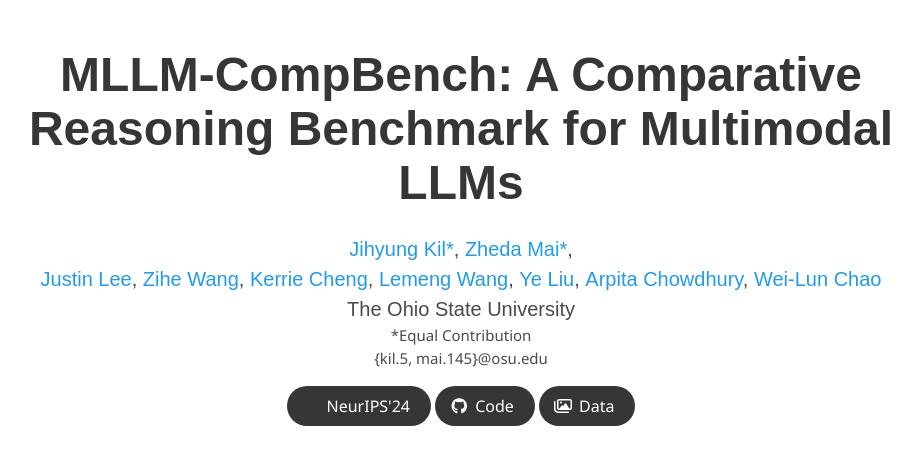
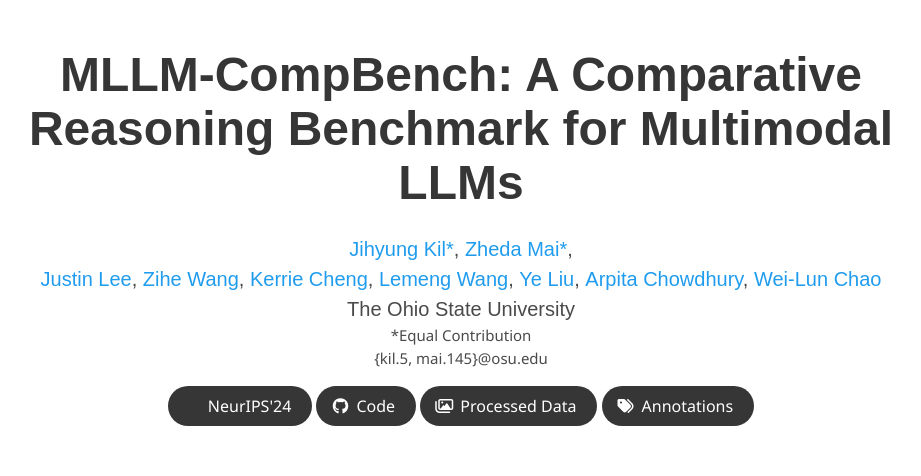
Before and after one commit to CompBench/compbench.github.io, a plain HTML site: page index.html in a window 1280 px wide. Shown: the top 476 px of the page, without its empty margins (179-1100 px from the left). Drawn offline with nearby package versions, Linux system fonts and the light colour scheme; some icons are missing; a web font is replaced by a local one.

Commit message:
Update index.html

```diff
--- a/index.html
+++ b/index.html
@@ -140,13 +140,24 @@
               </span>
               <!-- Dataset Link. -->
               <span class="link-block">
-                <a href="https://buckeyemailosu-my.sharepoint.com/:f:/g/personal/kil_5_buckeyemail_osu_edu/EjQE4wriHJ1Fm0-Fk3PLuyAB-pyYVqys0eHWRFZwaEymuQ"
+                <a href="https://buckeyemailosu-my.sharepoint.com/:u:/g/personal/mai_145_buckeyemail_osu_edu/EVqhyAIakNJOpoxfdRRJJpEBe83BUNscCniND7dlBntLwg?e=tVcKkY"
                    class="external-link button is-normal is-rounded is-dark">
                   <span class="icon">
                       <i class="far fa-images"></i>
                   </span>
-                  <span>Data</span>
+                  <span>Processed Data</span>
                   </a>
+              </span>
+                            <!-- Dataset Link. -->
+              <span class="link-block">
+                <a href="https://buckeyemailosu-my.sharepoint.com/:u:/g/personal/mai_145_buckeyemail_osu_edu/EfUoALjaXXZBgggwQPQ8_j0Bgg7DwIsXJWK_3Drup1o_lQ?e=Y0J7Ub"
+                   class="external-link button is-normal is-rounded is-dark">
+                  <span class="icon">
+                      <i class="fa fa-tags"></i>
+                  </span>
+                  <span>Annotations</span>
+                  </a>
+              </span>
             </div>
 
           </div>
```
